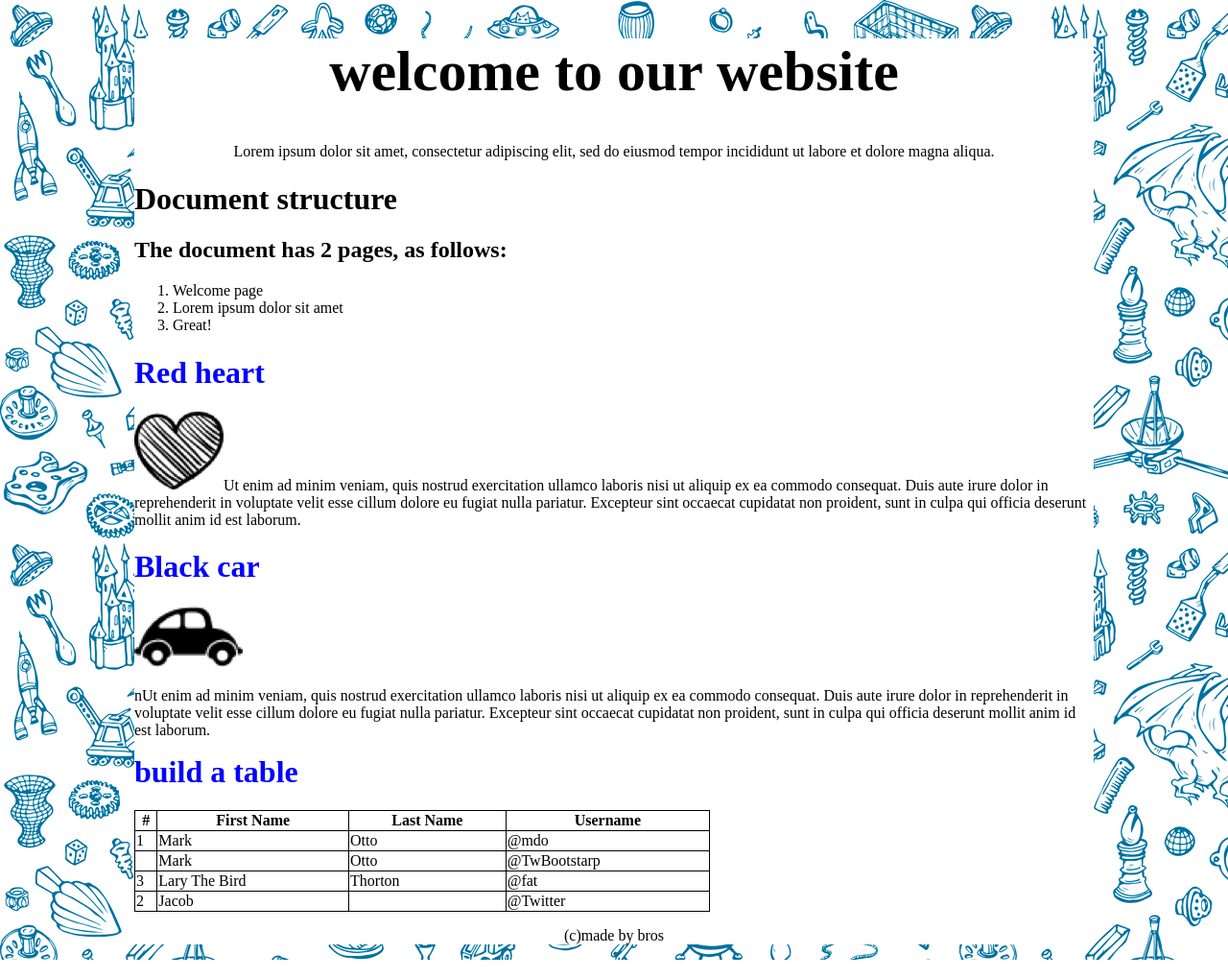
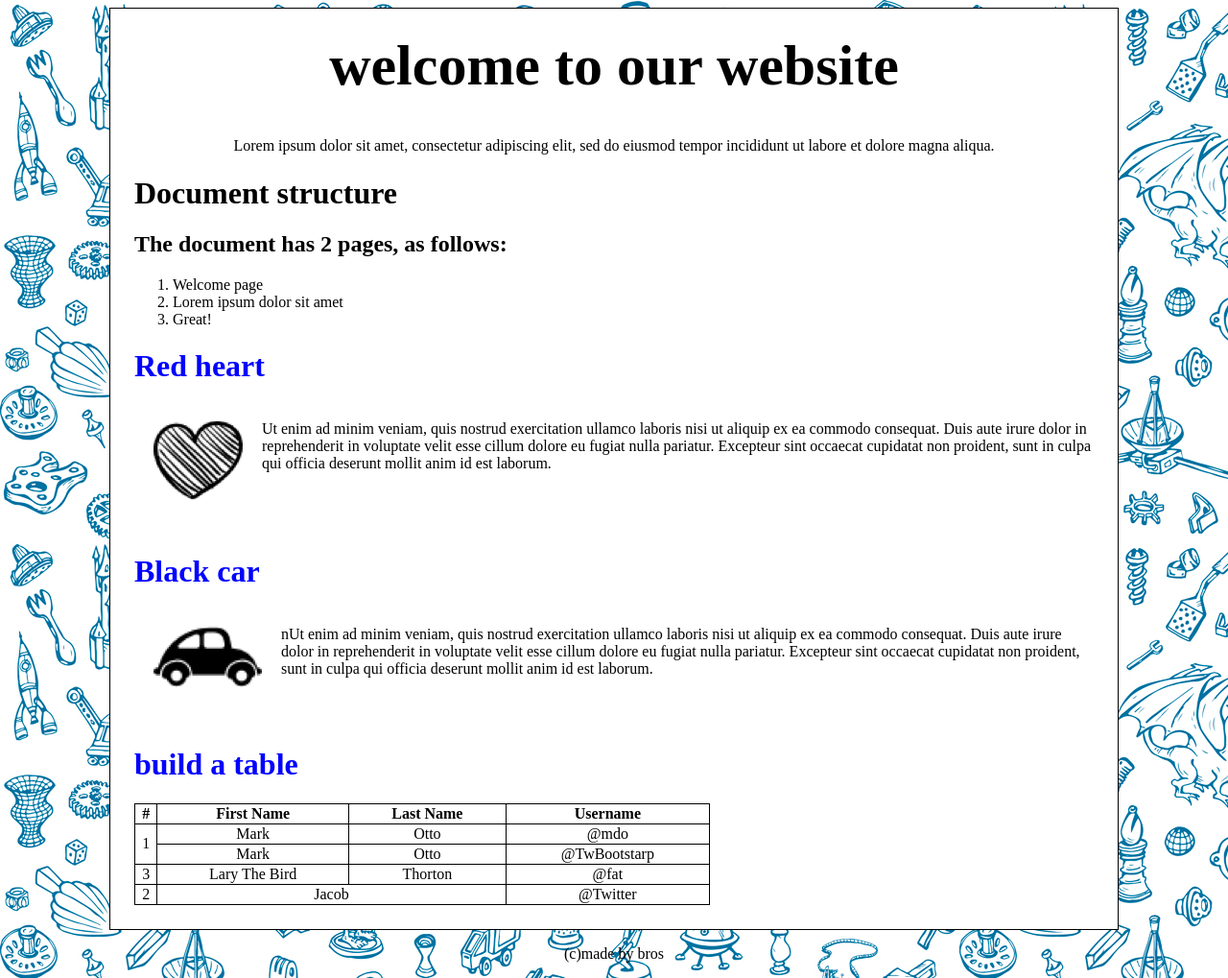
Before and after one commit to artembrodetskiy/htmlproject_task1, a plain HTML site: page index.html in a window 1280 px wide. Shown: the whole page at 96% size. Drawn offline with Linux system fonts and the light colour scheme.

Commit message:
well... tables, paddings

```diff
--- a/index.html
+++ b/index.html
@@ -18,8 +18,8 @@
   3. вынести стили в <head>
 -->
   <body style="background-image: url('img/pattern.png')">
-    <div style="width: 1000px;text-align:center; background-color: white; margin-left: auto; margin-right: auto">
-       <h1 align="center" style="font-size: 60px;">welcome to our website </h1>
+    <div style="width: 1000px;text-align:center; background-color: white; margin-left: auto; margin-right: auto; padding: 25px; border: 1px solid black;">
+       <h1 align="center" style="font-size: 60px; margin-top: 0;">welcome to our website </h1>
        <p align="left"; style="margin-left: auto; margin-right: auto; text-align:center">Lorem ipsum dolor sit amet, consectetur adipiscing elit, sed do eiusmod tempor incididunt ut labore et dolore magna aliqua. </p>
         <h1 style="text-align:left">Document structure</h1>
        <h2 style="text-align:left">The document has 2 pages, as follows:</h2>
@@ -29,16 +29,21 @@
           <li>Great!</li>
         </ol>
         <h1 style="text-align:left;color: blue;">Red heart</h1>
-      <div align="left">
-        <p style="text-align:left"><img src="img/heart.png">Ut enim ad minim veniam, quis nostrud exercitation ullamco laboris nisi ut aliquip ex ea commodo consequat. Duis aute irure dolor in reprehenderit in voluptate velit esse cillum dolore eu fugiat nulla pariatur. Excepteur sint occaecat cupidatat non proident, sunt in culpa qui officia deserunt mollit anim id est laborum.</p>
+     <div align="left" style="overflow: auto; padding-bottom: 35px;">
+        <p style="text-align:left">
+          <img style="float: left; padding: 0 20px" src="img/heart.png">Ut enim ad minim veniam, quis nostrud exercitation ullamco laboris nisi ut aliquip ex ea commodo consequat. Duis aute irure dolor in reprehenderit in voluptate velit esse cillum dolore eu fugiat nulla pariatur. Excepteur sint occaecat cupidatat non proident, sunt in culpa qui officia deserunt mollit anim id est laborum.
+        </p>
       </div>
-      <h1 style="text-align:left;color: blue;">Black car</h1>
+      <h1 style="text-align:left;color: blue;clear: both;">Black car</h1>
       <!-- TODO: проверить есть ли у тэга <div> аттрибут "floatc" (можно найти тут - https://developer.mozilla.org/en-US/docs/Web/HTML/Element/div) -->
-      <div floatc align="left">
-        <div>
-          <!-- image floating http://www.w3schools.com/html/html_images.asp -->
-          <img src="img/transport.png">
-          <p style="float:right">nUt enim ad minim veniam, quis nostrud exercitation ullamco laboris nisi ut aliquip ex ea commodo consequat. Duis aute irure dolor in reprehenderit in voluptate velit esse cillum dolore eu fugiat nulla pariatur. Excepteur sint occaecat cupidatat non proident, sunt in culpa qui officia deserunt mollit anim id est laborum.</p>
+          <div align="left" style="
+          overflow: auto;
+          padding-bottom: 35px;">
+
+          <p>
+            <img src="img/transport.png" style="float: left; padding: 0 20px" >
+            nUt enim ad minim veniam, quis nostrud exercitation ullamco laboris nisi ut aliquip ex ea commodo consequat. Duis aute irure dolor in reprehenderit in voluptate velit esse cillum dolore eu fugiat nulla pariatur. Excepteur sint occaecat cupidatat non proident, sunt in culpa qui officia deserunt mollit anim id est laborum.
+          </p>
         </div>
         <h1 style="text-align:left;color: blue;">build a table</h1>
         <table style="width: 600px">
@@ -49,13 +54,12 @@
             <th>Username</th>
           </tr>
           <tr>
-            <td>1</td>
+            <td rowspan="2">1</td>
             <td>Mark</td>
             <td>Otto</td>
             <td>@mdo</td>
           </tr>
           <tr>
-            <td></td>
             <td>Mark</td>
             <td>Otto</td>
             <td>@TwBootstarp</td>
@@ -68,12 +72,11 @@
           </tr>
           <tr>
             <td>2</td>
-            <td>Jacob</td>
-            <td></td>
+            <td colspan="2">Jacob</td>
             <td>@Twitter</td>
           </tr>
         </table>
-      <!-- кажется, здесь чего-то не зватает? Важно правильно (со всеми отступами) структурировать код -->
+      </div>
     </div>
     <div>
       <p align="center">(с)made by bros</p>
```
